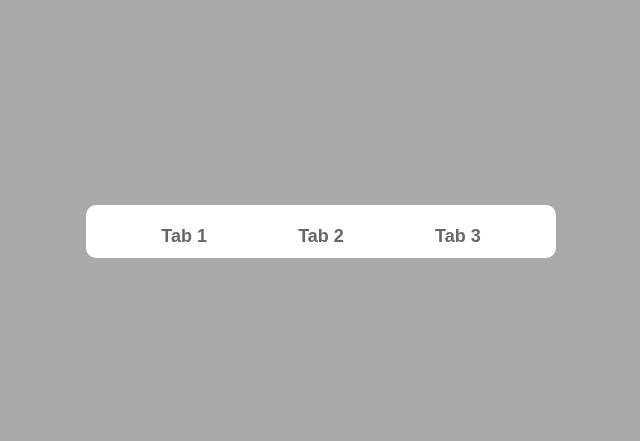
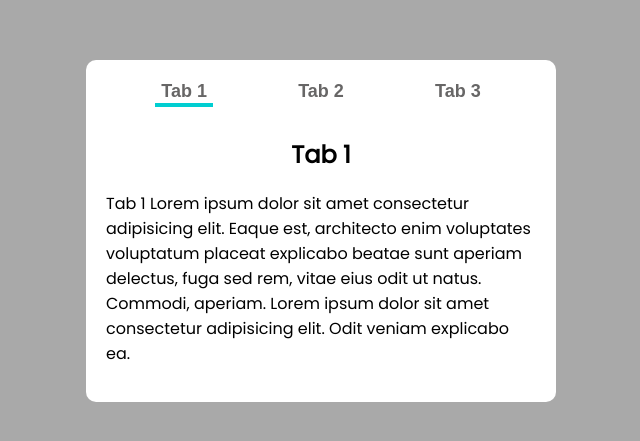
Before and after one commit to sami-sad-ik/Syntecxhub_Tabbed_Content, a plain HTML site: page index.html in a window 1280 px wide. Shown: the part 169-610 px from the top of the page, without its empty margins (319-959 px from the left). Drawn offline with Linux system fonts and the light colour scheme.

Commit message:
tab 1 is selected by default

```diff
--- a/script.js
+++ b/script.js
@@ -2,6 +2,8 @@ const buttons = document.querySelectorAll(".tab_btn");
 const contents = document.querySelectorAll(".tab_content");
 
 buttons.forEach((button, idx) => {
+  buttons[0].classList.add("btn_active");
+  contents[0].classList.add("content_active");
   button.addEventListener("click", () => {
     buttons.forEach((btn) => btn.classList.remove("btn_active"));
     contents.forEach((content) => content.classList.remove("content_active"));
--- a/style.css
+++ b/style.css
@@ -34,6 +34,7 @@ body {
   font-weight: 600;
   background: none;
   border: none;
+  border-bottom: 4px transparent solid;
   cursor: pointer;
 }
 .tab .btn_active {
```
